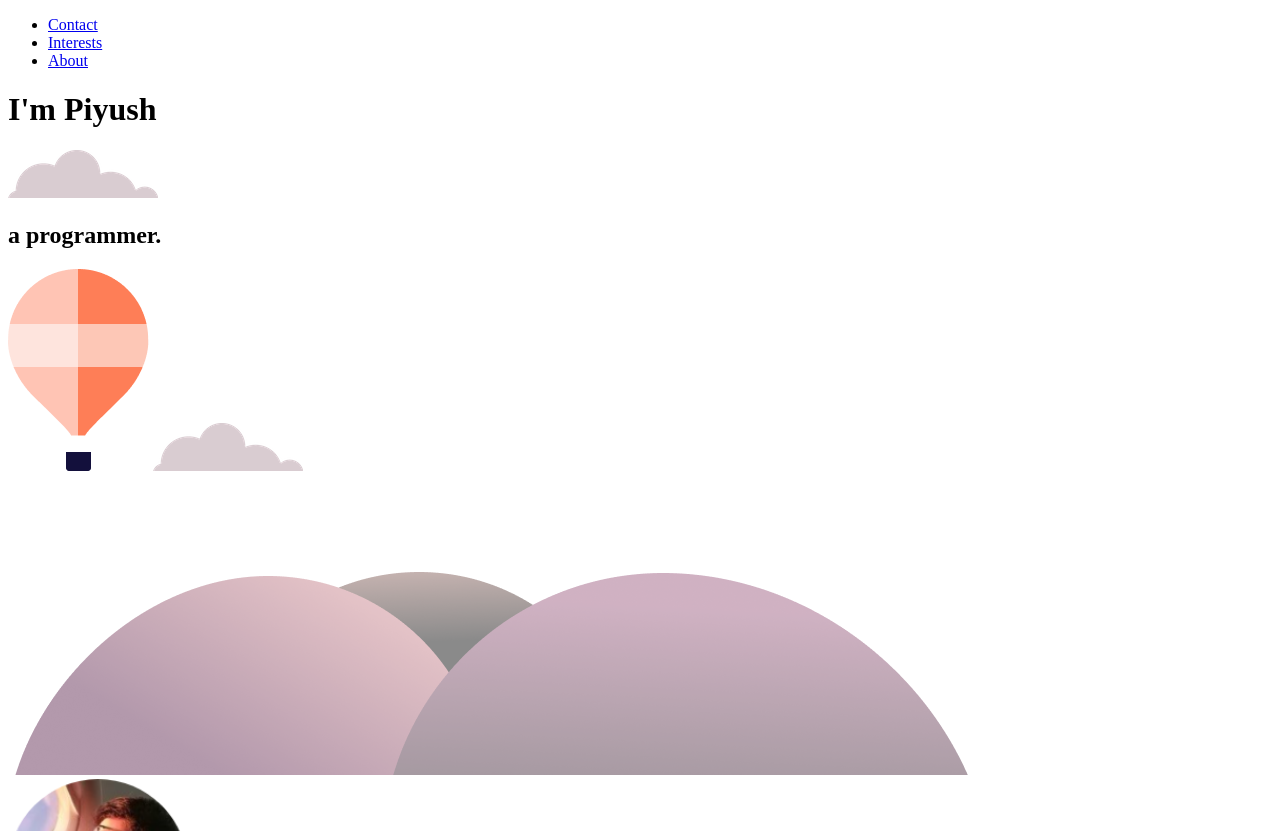
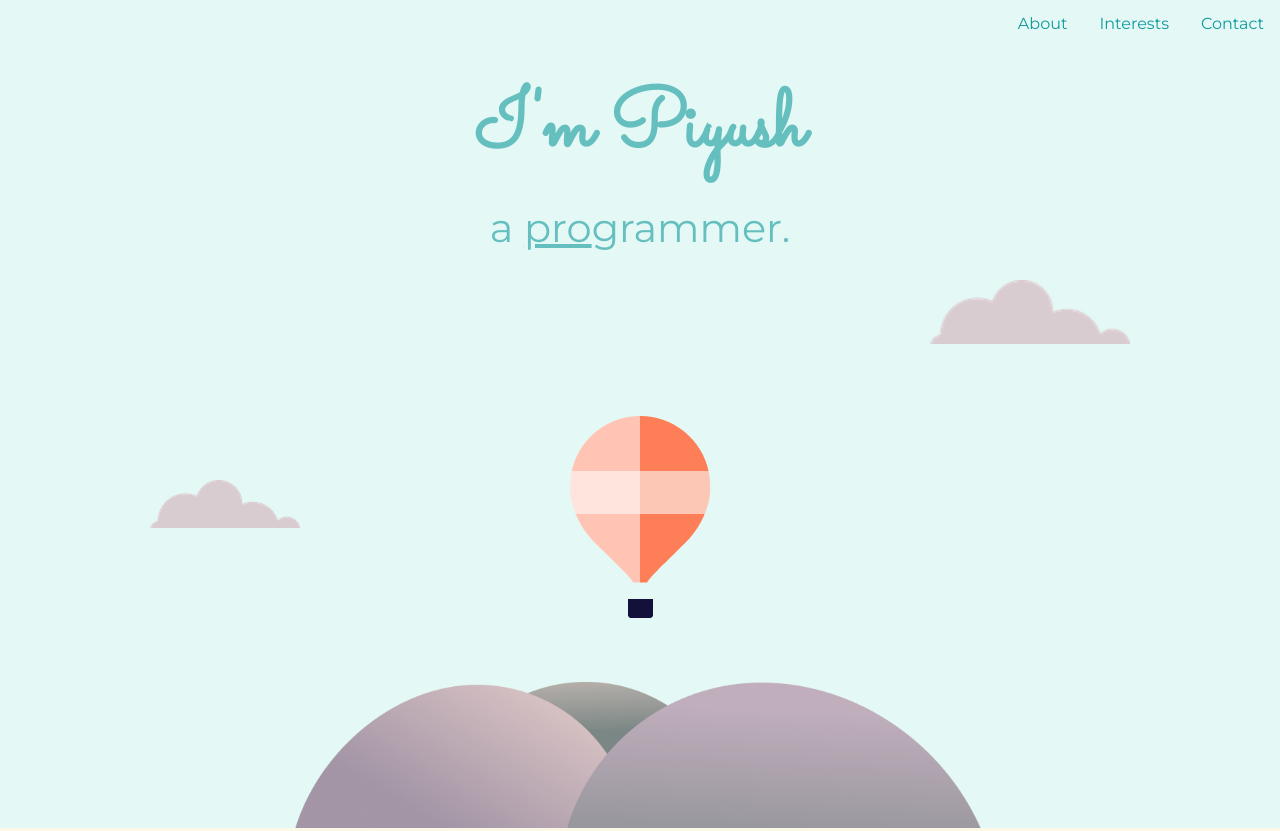
Before and after one commit to piyush0899/Personal-Site, a plain HTML site: page index.html in a window 1280 px wide. Shown: the top 831 px of the page. Drawn offline with Linux system fonts and the light colour scheme.

Commit message:
Update index.html

```diff
--- a/index.html
+++ b/index.html
@@ -4,7 +4,7 @@
 <head>
   <meta charset="utf-8">
   <title>Piyush Singhal</title>
-  <link rel="stylesheet" href="/styles1.css">
+  <link rel="stylesheet" href="/styles.css">
   <link rel="icon" href="favicon.ico">
   <link rel="preconnect" href="https://fonts.gstatic.com">
   <link href="https://fonts.googleapis.com/css2?family=Merriweather:wght@300&family=Montserrat&family=Sacramento&display=swap" rel="stylesheet">
```
